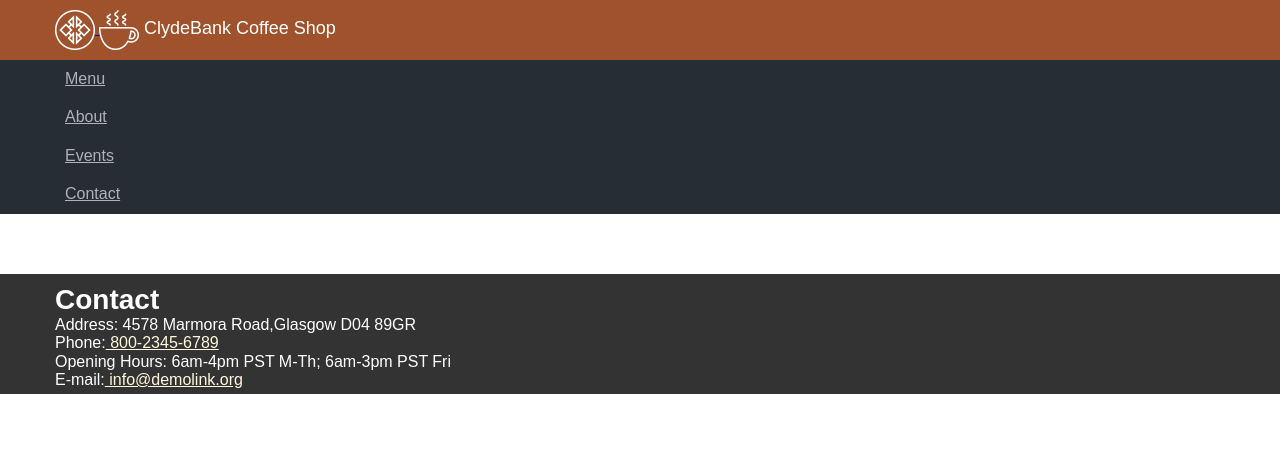
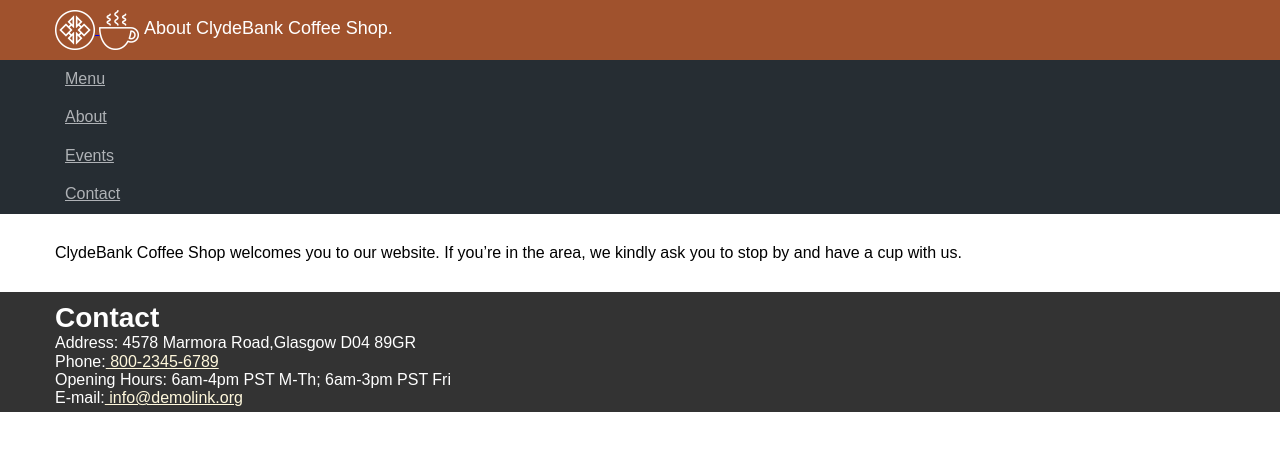
Before and after one commit to shane1595042264/ClydeBank-Coffee-Shop-master, a plain HTML site: page about.html in a window 1280 px wide. Drawn offline with Linux system fonts and the light colour scheme.

Commit message:
Revised TItle

```diff
--- a/about.html
+++ b/about.html
@@ -16,7 +16,7 @@
                     <img src="images/coffee-cup-icon.png" alt="Logo">
                 </a>
             </div>
-            <div class="title">ClydeBank Coffee Shop</div>
+            <div class="title">About ClydeBank Coffee Shop.</div>
         </div>
     </div>
 </header>
@@ -32,7 +32,9 @@
 </nav>
 <main>
     <div class="container">
-<!-- CONTENT GOES HERE -->
+        <p>
+        ClydeBank Coffee Shop welcomes you to our website. If you’re in the area, we kindly ask you to stop by and have a cup with us.
+        </p>
     </div>
 </main>
 <footer>
```
Also changed, not shown: practice.html (added, +12 -0 lines).
